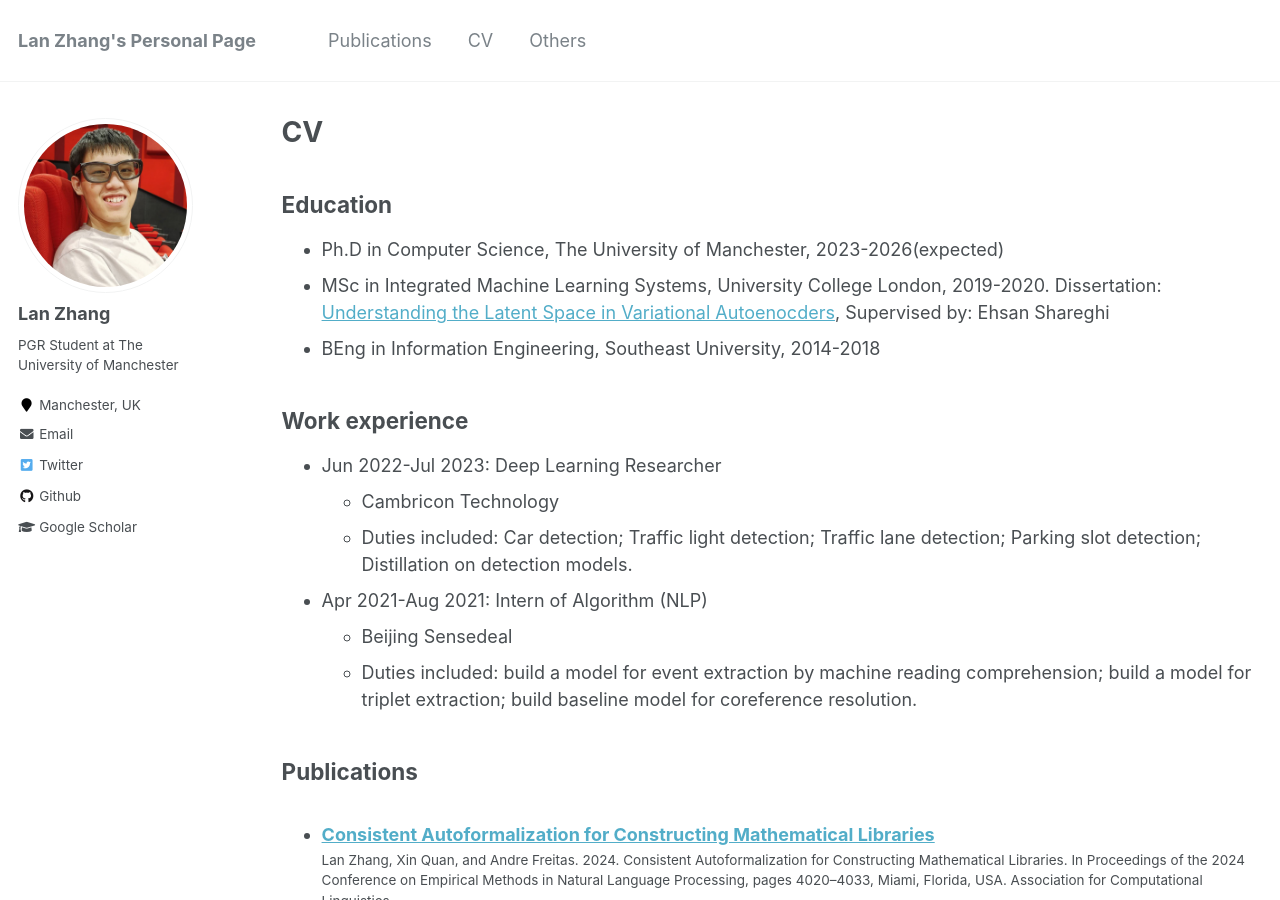
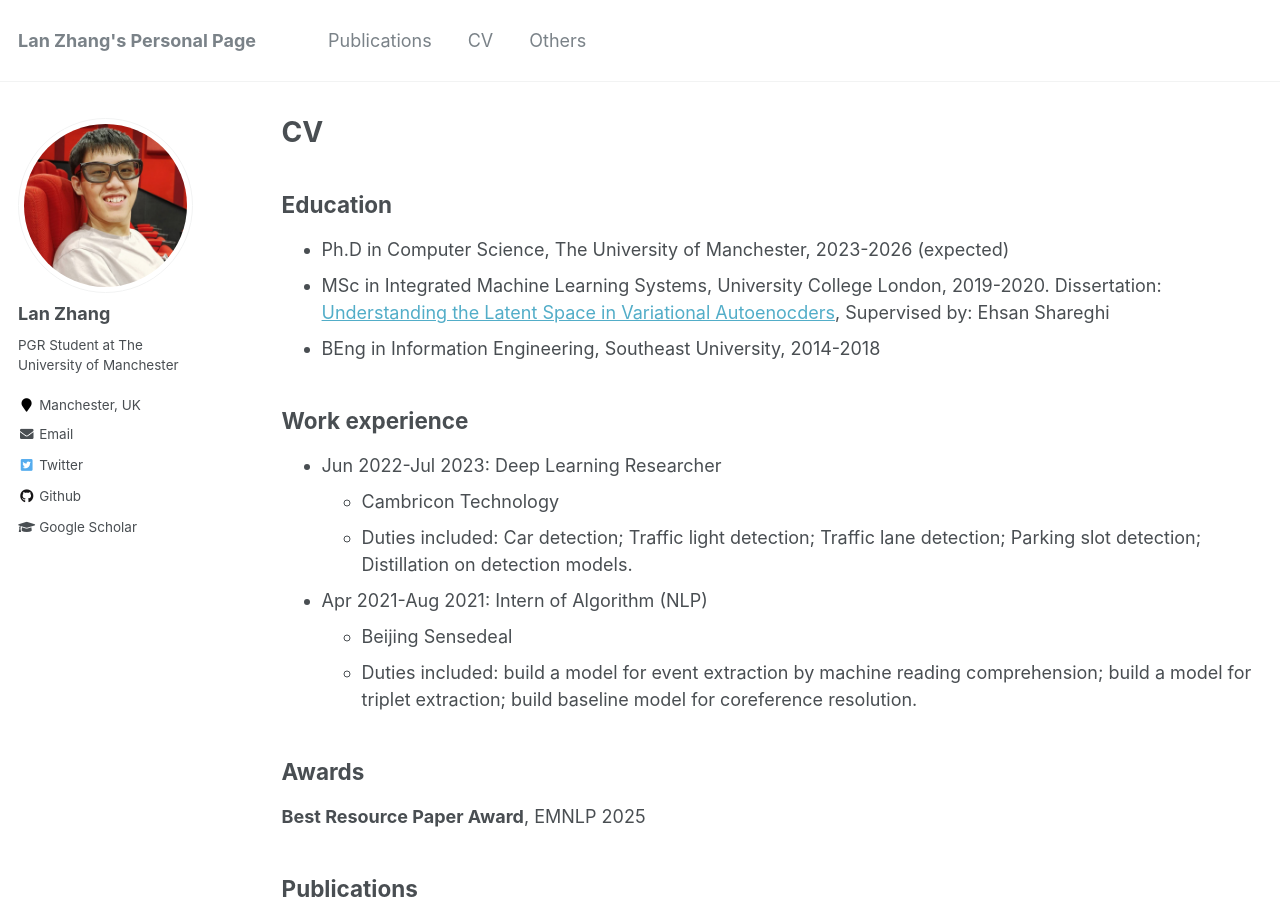
Before and after one commit to lanzhang128/lanzhang128.github.io, a Jekyll site: the page built from _pages/cv.md, in a window 1280 px wide and 900 px high. Built offline with Jekyll 4.4.1, drawn with Linux system fonts in a browser that asks for light colours.

Commit message:
Update cv.md

```diff
--- a/_pages/cv.md
+++ b/_pages/cv.md
@@ -11,7 +11,7 @@ redirect_from:
 
 ## Education
 
-* Ph.D in Computer Science, The University of Manchester, 2023-2026(expected)
+* Ph.D in Computer Science, The University of Manchester, 2023-2026 (expected)
 * MSc in Integrated Machine Learning Systems, University College London, 2019-2020. Dissertation: [Understanding the Latent Space in Variational Autoenocders](https://github.com/lanzhang128/lanzhang128.github.io/blob/master/files/master-dissertation.pdf), Supervised by: Ehsan Shareghi
 * BEng in Information Engineering, Southeast University, 2014-2018
 
@@ -25,6 +25,10 @@ redirect_from:
   * Beijing Sensedeal
   * Duties included: build a model for event extraction by machine reading comprehension; build a model for triplet extraction; build baseline model for coreference resolution.
 
+## Awards
+
+**Best Resource Paper Award**, EMNLP 2025
+
 ## Publications
 
 <ul>{% for post in site.publications reversed%}
```
